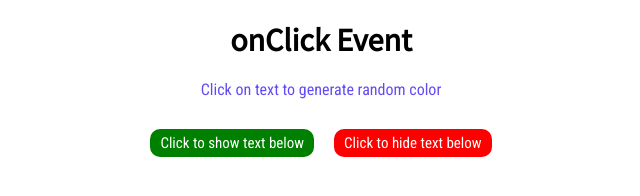
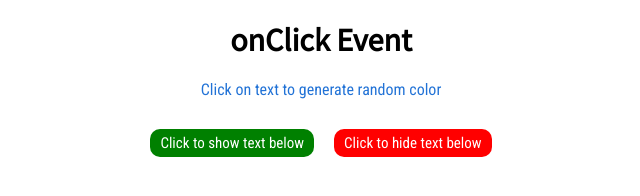
Before and after one commit to dunjadobric/onClick-Event, a plain HTML site: page index.html in a window 1280 px wide. Shown: the full height of the page, 319-959 px from the left. Drawn offline with Linux system fonts and the light colour scheme.

Commit message:
Second commit

```diff
--- a/css/style.css
+++ b/css/style.css
@@ -48,6 +48,7 @@ button {
 	margin: 10px;
 	border: none;
 	color: white;
+	cursor: pointer;
 }
 
 #buttonShow {
--- a/js/script.js
+++ b/js/script.js
@@ -2,11 +2,19 @@ function changeColor() {
 	document.getElementById("changeColor").style.color = randomColor();
 }
 
+//The map() method creates a new array
+//flled with the results of calling
+//a provided function on every element in the calling array.
+
+// function randomColor() {
+// 	let num1 = Math.floor(Math.random() * 256);
+// 	let num2 = Math.floor(Math.random() * 256);
+// 	let num3 = Math.floor(Math.random() * 256);
+// 	return "rgb(" + num1 + "," + num2 + "," + num3 + ")";
+// }
+
 function randomColor() {
-	let num1 = Math.floor(Math.random() * 256);
-	let num2 = Math.floor(Math.random() * 256);
-	let num3 = Math.floor(Math.random() * 256);
-	return "rgb(" + num1 + "," + num2 + "," + num3 + ")";
+	return `rgb(${[1,2,3].map(x => Math.floor(Math.random() * 256))})`;
 }
 
 changeColor();
```
